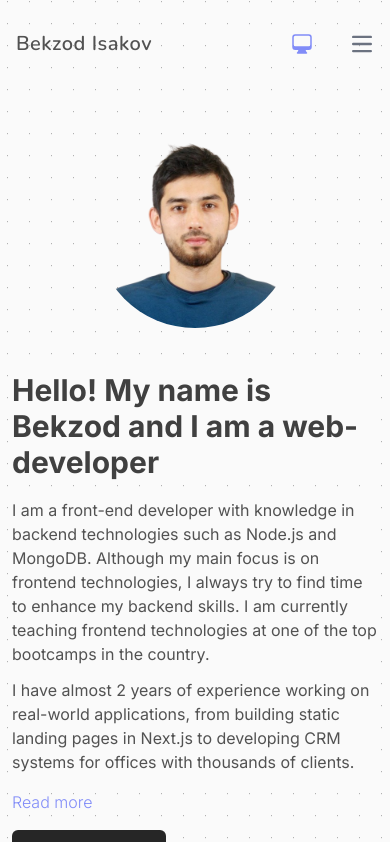
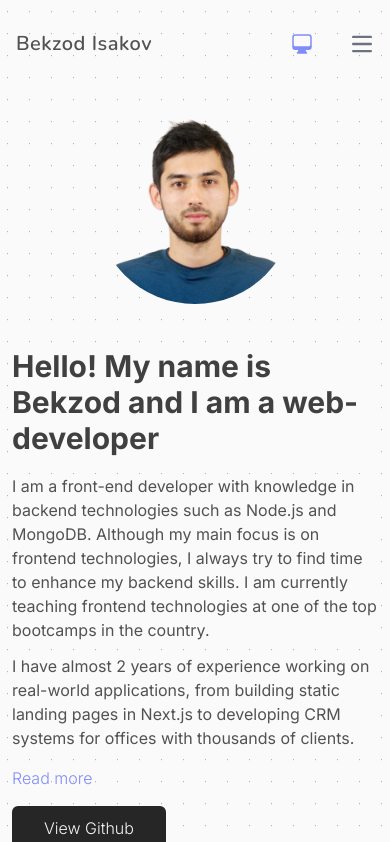
Before and after one commit to BehzodIsakov/my_website, a Next.js app: page / in a window 390 px wide. Shown: the top 842 px of the page. Built offline with nearby package versions, Linux system fonts and the light colour scheme.

Commit message:
enhance spacing

```diff
--- a/components/Header.tsx
+++ b/components/Header.tsx
@@ -16,7 +16,7 @@ const nunito = Nunito({ subsets: ["latin"] });
 
 export default function Header() {
   return (
-    <header className='flex justify-between items-center mb-8'>
+    <header className='flex justify-between items-center mb-4 sm:mb-8'>
       <Link
         href='/'
         className={`font-semibold text-xl px-2 tracking-wide ${nunito.className}`}
--- a/components/Profile.tsx
+++ b/components/Profile.tsx
@@ -3,7 +3,7 @@ import Link from "next/link";
 
 export default function Profile() {
   return (
-    <section className='flex mt-8 sm:mt-20 gap-8 items-center sm:items-start flex-col-reverse sm:flex-row'>
+    <section className='flex mt-6 sm:mt-20 gap-8 items-center sm:items-start flex-col-reverse sm:flex-row'>
       <div>
         <h1>Hello! My name is Bekzod and I am a web-developer</h1>
         <p>
```
